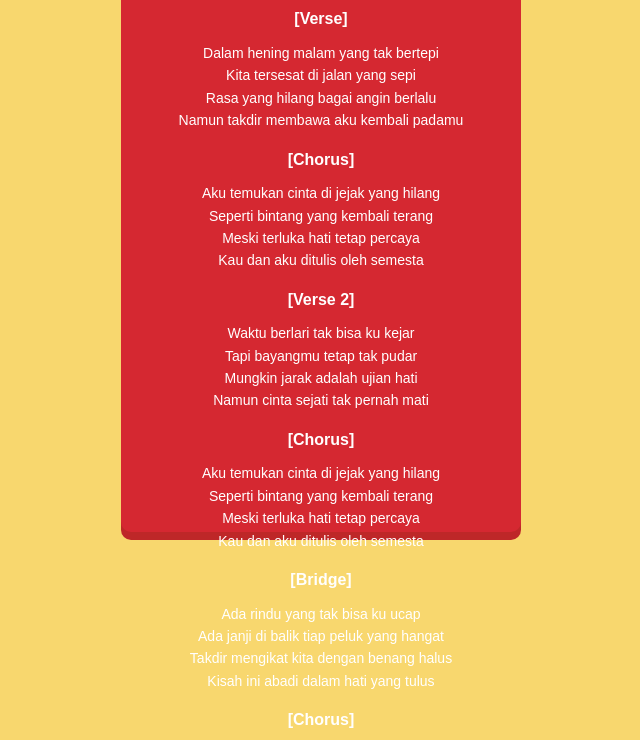
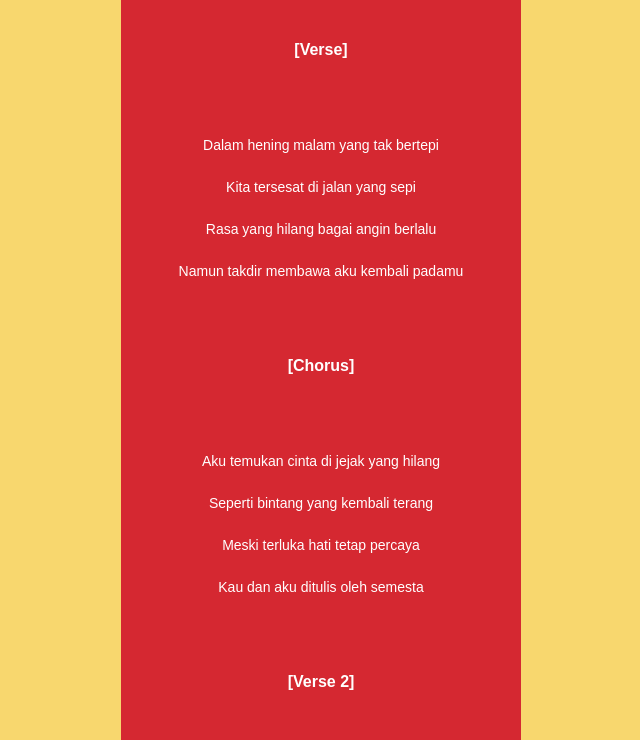
Before and after one commit to okik69/Sayang, a plain HTML site: page index.html in a window 1280 px wide. Shown: the part 358-1098 px from the top of the page, without its empty margins (319-959 px from the left). Drawn offline with Linux system fonts and the light colour scheme.

Commit message:
Update style.css

```diff
--- a/style.css
+++ b/style.css
@@ -20,7 +20,7 @@ body{
 .lirik{
   background-color: #d52831; /* Warna sama dengan elemen pertama */
   width: 400px;
-  height: 600px;
+  height: 1600px;
   position: absolute;
   transform: translate(-50%, 0); /* Hanya geser horizontal untuk pusat */
   left: 50%;
@@ -30,15 +30,16 @@ body{
 }
 .lyrics {
   font-size: 14px;
-  line-height: 1.6; /* Jarak antar baris */
+  line-height: 3; /* Jarak antar baris */
   text-align: center;
   margin: 0;
+  left: 50px;
   color: white; /* Kontras dengan latar merah */
   font-family: 'Arial', sans-serif; /* Font bersih dan mudah dibaca */
 }
 
 .lyrics p {
-  margin: 10px 0; /* Jarak antar paragraf lirik */
+  margin: 50px 0; /* Jarak antar paragraf lirik */
 }
 
 .lyrics .section-title {
```
